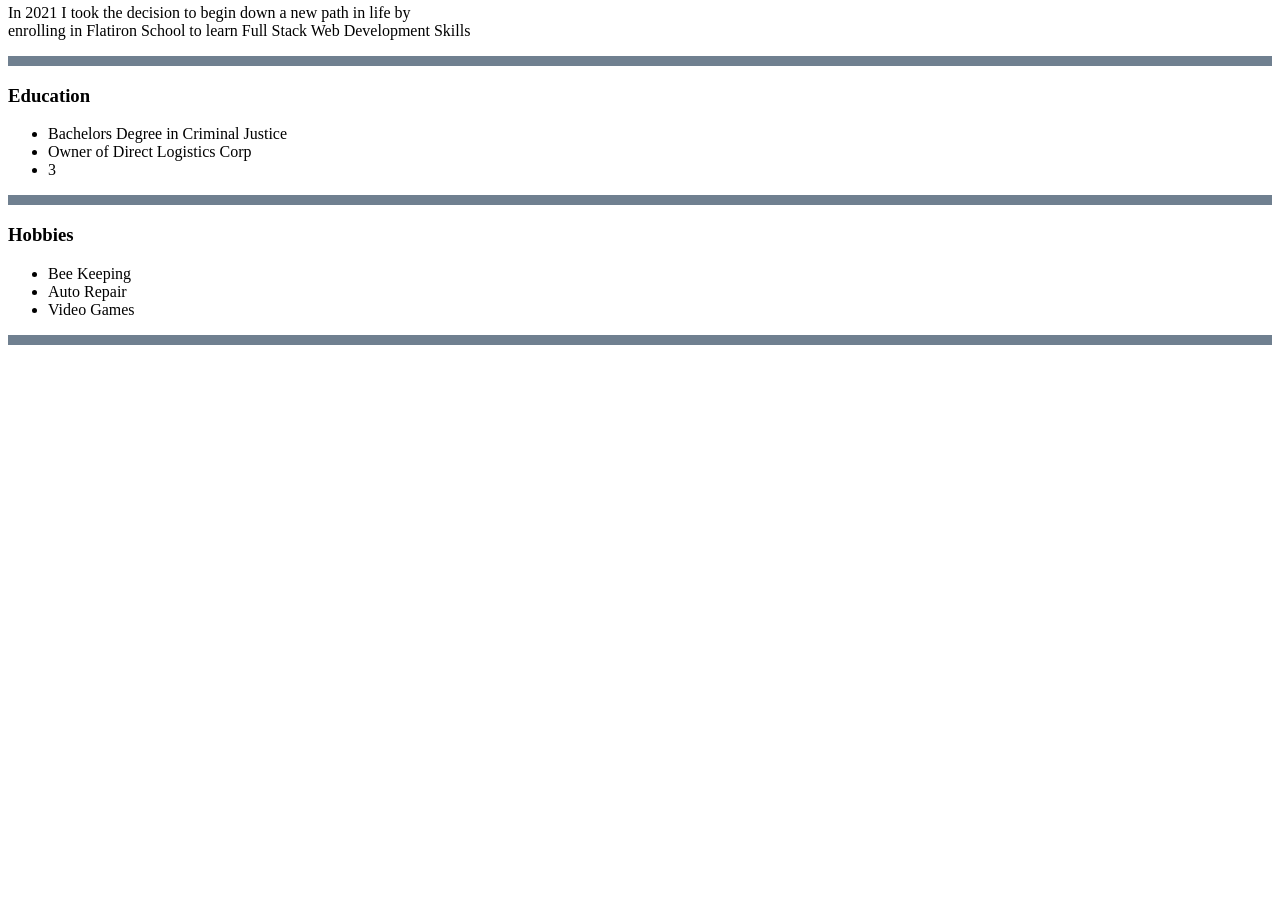
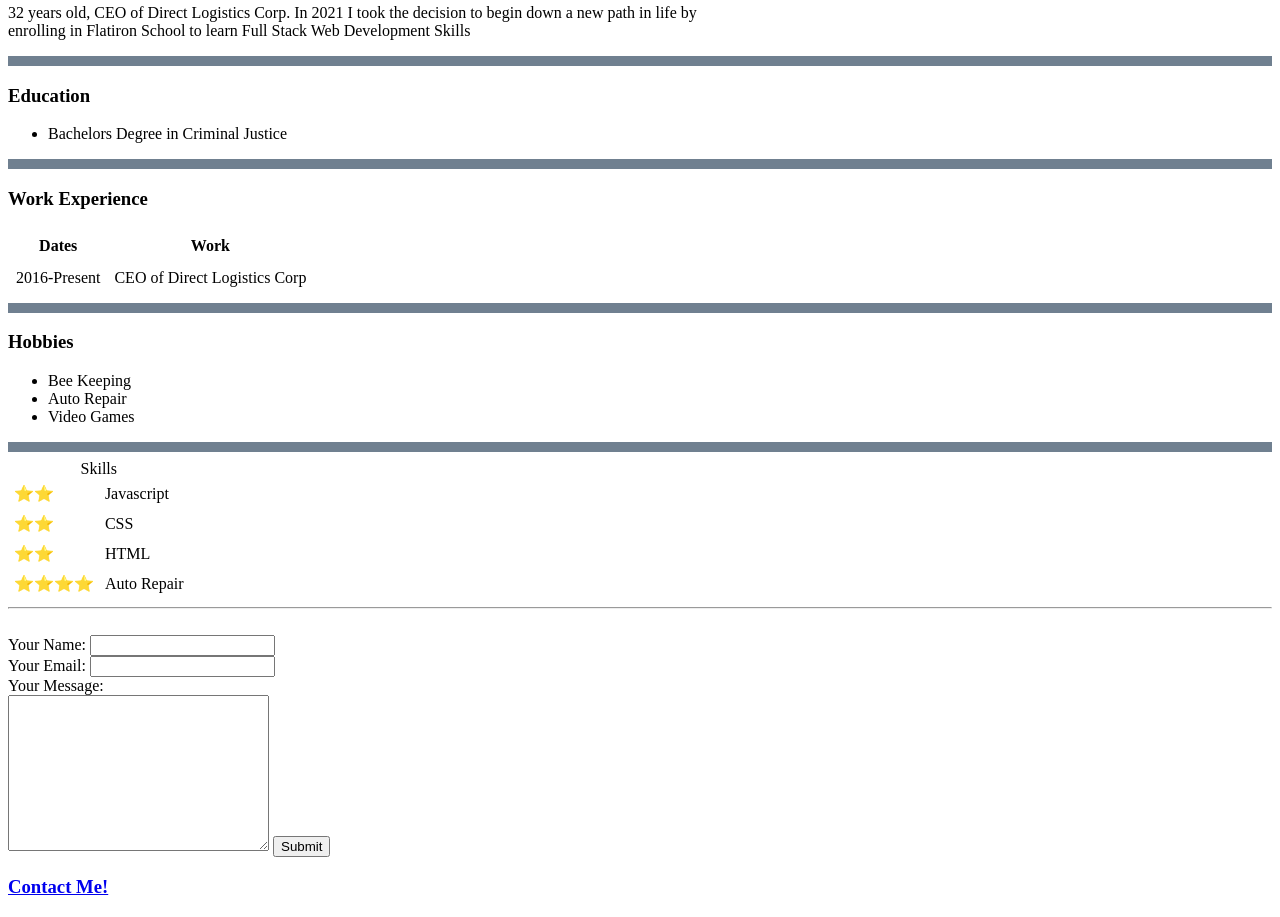
Before and after one commit to Radu-Pelean/Udemy-code, a plain HTML site: page index.html in a window 1280 px wide. Shown: the part 448-1365 px from the top of the page. Before the commit the page ends 801 px from the top, so only its background shows below. Drawn offline with Linux system fonts and the light colour scheme.

Commit message:
added forms and tables

```diff
--- a/index.html
+++ b/index.html
@@ -6,35 +6,98 @@
     <meta name="viewport" content="width=device-width, initial-scale=1.0" />
     <title>Radu Personal Site</title>
   </head>
+
   <body>
-    <img src="https://pbs.twimg.com/profile_images/914868602284552192/s7yI6zUe_400x400.jpg" alt="Radu Profile Picture"> <br>
+    <img
+      src="https://pbs.twimg.com/profile_images/914868602284552192/s7yI6zUe_400x400.jpg"
+      alt="Radu Profile Picture"
+    />
+    <br />
     <h1>Radu Pelean</h1>
     <p>
-      <em><strong>Engineering Student at <a href="https://flatironschool.com/">Flatiron</a></strong></em>
+      <em
+        ><strong
+          >Engineering Student at
+          <a href="https://flatironschool.com/">Flatiron</a></strong
+        ></em
+      >
     </p>
-    <hr size="10" noshade color="slategrey">
-        <div class="Bio">
+    <hr size="10" noshade color="slategrey" />
+    <div class="Bio">
       <p>
-        In 2021 I took the decision to begin down a new path in life by
+        32 years old, CEO of Direct Logistics Corp. In 2021 I took the decision
+        to begin down a new path in life by
         <br />enrolling in Flatiron School to learn Full Stack Web Development
         Skills
       </p>
     </div>
-    <hr size="10" noshade color="slategrey" >
+    <hr size="10" noshade color="slategrey" />
 
     <h3>Education</h3>
     <ul>
       <li>Bachelors Degree in Criminal Justice</li>
-      <li>Owner of Direct Logistics Corp</li>
-      <li>3</li>
     </ul>
-    <hr size="10" noshade color="slategrey" >
+    <hr size="10" noshade color="slategrey" />
+
+    <h3>Work Experience</h3>
+    <table cellpadding="6px">
+      <thead>
+        <tr>
+          <th>Dates</th>
+          <th>Work</th>
+        </tr>
+      </thead>
+      <tr>
+        <td>2016-Present</td>
+        <td>CEO of Direct Logistics Corp</td>
+      </tr>
+    </table>
+    <hr size="10" noshade color="slategrey" />
     <h3>Hobbies</h3>
     <ul>
       <li>Bee Keeping</li>
       <li>Auto Repair</li>
       <li>Video Games</li>
     </ul>
-    <hr size="10" noshade color="slategrey" >
+    <hr size="10" noshade color="slategrey" />
+
+    <table cellpadding="5px" cellspacing="1px">
+      <caption>
+        Skills
+      </caption>
+      <tr>
+        <td>⭐⭐</td>
+        <td>Javascript</td>
+      </tr>
+      <tr>
+        <td>⭐⭐</td>
+        <td>CSS</td>
+      </tr>
+      <tr>
+        <td>⭐⭐</td>
+        <td>HTML</td>
+      </tr>
+      <tr>
+        <td>⭐⭐⭐⭐</td>
+        <td>Auto Repair</td>
+      </tr>
+    </table>
+    <hr />
+    <br />
+    <form
+      action="mailto:radup1123@gmail.com"
+      method="post"
+      enctype="text/plain"
+    >
+      <label>Your Name:</label>
+      <input type="text" name="yourName" value="" />
+      <br /><lable>Your Email:</lable>
+      <input type="email" name="yourEmail" value="" />
+      <br /><label>Your Message:</label> <br />
+      <textarea name="yourMessage"rows="10"cols="30"></textarea>
+      <input type="submit" name="" />
+    </form>
+
+    <h3><a href="contact.html">Contact Me!</a></h3>
   </body>
 </html>
```
Also changed, not shown: contact.html (added, +15 -0 lines), Images/Radu Pic.jpg (deleted).
